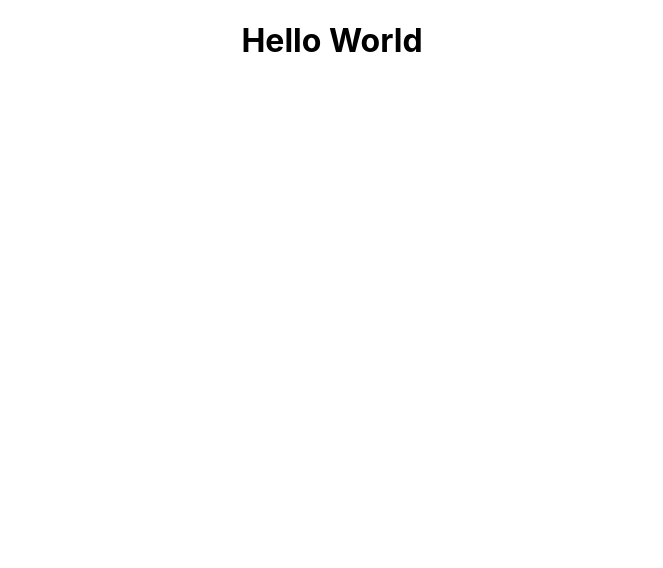
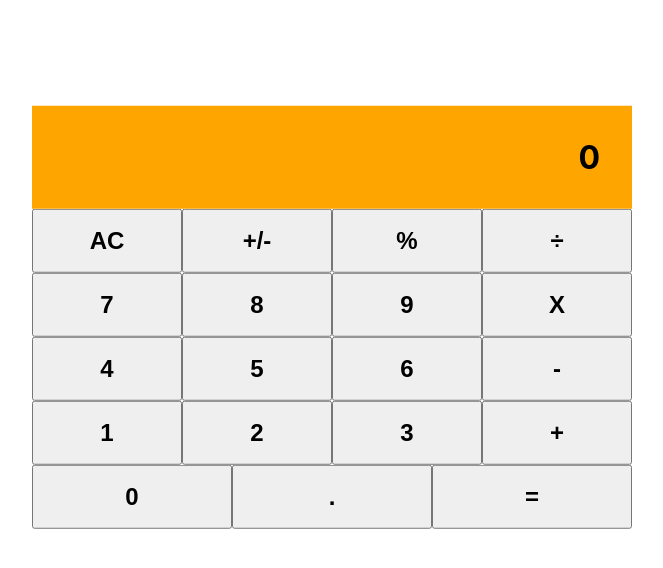
Before and after one commit to kelibst/react_calc, a React (Create React App) app: page / in a window 1280 px wide. Shown: the top 568 px of the page, without its empty margins (308-971 px from the left). Built offline with nearby package versions, Linux system fonts and the light colour scheme.

Commit message:
added button display panel and display panel

```diff
--- a/src/App.js
+++ /dev/null
@@ -1,12 +0,0 @@
-import React from 'react';
-
-
-function App() {
-  return (
-    <div className="App">
-      <h1 className="text-center">Hello World</h1>
-    </div>
-  );
-}
-
-export default App;
--- /dev/null
+++ b/src/components/App.js
@@ -0,0 +1,15 @@
+import React from 'react';
+import ButtonCov from './ButtonCov';
+import DisplayPanel from './DisplayPanel';
+
+
+function App() {
+  return (
+    <div className="App center-box">
+      <DisplayPanel />
+      <ButtonCov />
+    </div>
+  );
+}
+
+export default App;
--- /dev/null
+++ b/src/components/ButtonCov.js
@@ -0,0 +1,21 @@
+import React from 'react'
+import SetButton from './setButton';
+
+export default function ButtonCov() {
+    const btns = [
+        ['AC', '+/-', '%', '÷'],
+        ['7', '8', '9', 'X'],
+        ['4', '5', '6', '-'],
+        ['1', '2', '3', '+'],
+        ['0', '.', '=']
+    ];
+    return (
+        <div className="btn-container">
+            {btns.map(btn =>(
+                <div key={btn} className="row">
+                    {btn.map(bt =>(<SetButton name={bt} key={bt}/>))}
+                </div>
+            ))}
+        </div>
+    )
+}
--- /dev/null
+++ b/src/components/DisplayPanel.js
@@ -0,0 +1,9 @@
+import React from 'react'
+
+export default function DisplayPanel() {
+    return (
+        <div className="disContainer">
+           0
+        </div>
+    )
+}
--- /dev/null
+++ b/src/components/setButton.js
@@ -0,0 +1,18 @@
+import React from 'react'
+import PropTypes from "prop-types";
+
+
+
+ function SetButton(props) {
+
+    const {name} = props
+
+    return (
+        <button type="button">{name}</button>
+    )
+}
+SetButton.propTypes = {
+    name: PropTypes.string.isRequired,
+}
+
+export default SetButton
--- a/src/index.css
+++ b/src/index.css
@@ -14,3 +14,36 @@ code {
 .text-center{
   text-align: center;
 }
+
+.App{
+  max-width: 600px;
+  margin: auto;
+}
+.center-box{
+  transform: translateY(25%);
+}
+
+.btn-container {
+  display: flex;
+  flex-direction: column;
+}
+.row {
+  display: flex;
+  justify-content: space-evenly;
+  align-content: center;
+  align-items: center;
+}
+button {
+  width: 100%;
+  padding: 1rem;
+  font-size: 1.5rem;
+  font-weight: bolder;
+}
+.disContainer{
+  display: flex;
+  padding: 2rem;
+  justify-content: flex-end;
+  background-color: orange;
+  font-size: 2rem;
+  font-weight: bolder;
+}
--- a/src/index.js
+++ b/src/index.js
@@ -1,7 +1,7 @@
 import React from 'react';
 import ReactDOM from 'react-dom';
 import './index.css';
-import App from './App';
+import App from './components/App';
 import * as serviceWorker from './serviceWorker';
 
 ReactDOM.render(
```
Also changed, not shown: 1 other file (tests, documents, lock files or other folders).
